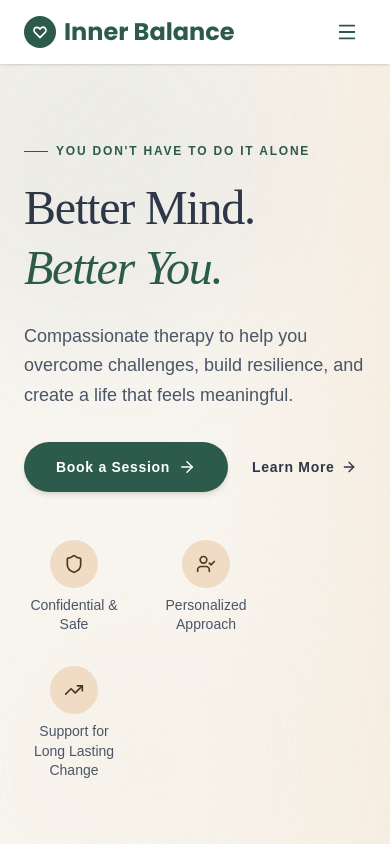
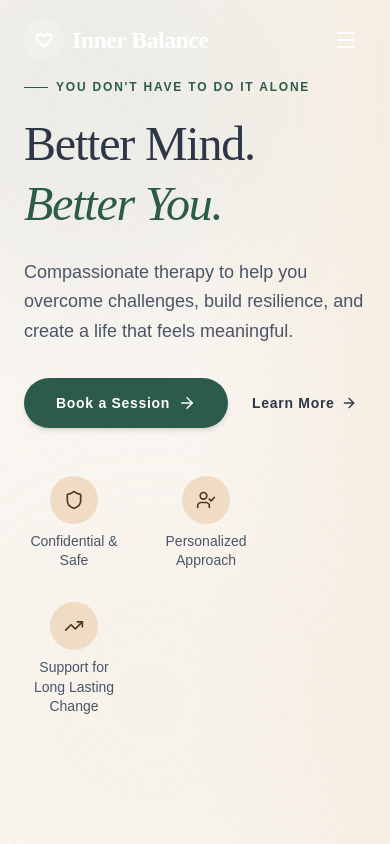
Before and after one commit to Kabita01-web/teletherapy-platform, a React (Vite) app in the folder client/: page / in a window 390 px wide. Shown: the top 844 px of the page. Built offline with nearby package versions, Linux system fonts and the light colour scheme.

Commit message:
feat: Add navigation links for hero pages, improve mobile menu button appearance, and add feature to toggle the login screen.

```diff
--- a/client/src/components/landing/Navbar.jsx
+++ b/client/src/components/landing/Navbar.jsx
@@ -1,17 +1,35 @@
 import { useState, useEffect } from 'react';
 import { Menu, X } from 'lucide-react';
-import { Link } from 'react-router-dom';
+import { Link, useLocation } from 'react-router-dom';
 
 export default function Navbar() {
   const [isScrolled, setIsScrolled] = useState(false);
   const [mobileOpen, setMobileOpen] = useState(false);
+  const [isLoggedIn, setIsLoggedIn] = useState(false);
+
+  const location = useLocation();
+
+  // Pages that have a full-screen hero at the top
+  const heroPages = ['/', '/about', '/contact', '/therapists'];
+
+  const isHeroPage = heroPages.includes(location.pathname);
 
   useEffect(() => {
-    const onScroll = () => setIsScrolled(window.scrollY > 10);
+    const handleScroll = () => {
+      setIsScrolled(window.scrollY > 40);
+    };
 
-    window.addEventListener('scroll', onScroll);
+    handleScroll();
 
-    return () => window.removeEventListener('scroll', onScroll);
+    window.addEventListener('scroll', handleScroll);
+
+    return () => {
+      window.removeEventListener('scroll', handleScroll);
+    };
+  }, []);
+
+  useEffect(() => {
+    setIsLoggedIn(Boolean(localStorage.getItem('token')));
   }, []);
 
   const navLinks = [
@@ -21,27 +39,89 @@ export default function Navbar() {
     { label: 'Contact Us', to: '/contact' },
   ];
 
+  /*
+   * Hero pages:
+   *
+   * At the very top:
+   * transparent navbar over image
+   *
+   * After scrolling:
+   * solid blurred navbar
+   */
+
+  const transparentNavbar =
+    isHeroPage && !isScrolled;
+
   return (
     <nav
-      className={`w-full top-0 sticky z-50 transition-all duration-300 ${
-        isScrolled
-          ? 'bg-surface shadow-md'
-          : 'bg-surface/95 shadow-sm'
-      }`}
+      className={`
+        top-0
+        left-0
+        w-full
+        z-50
+        transition-all
+        duration-300
+        ${
+          isHeroPage
+            ? 'fixed'
+            : 'sticky'
+        }
+        ${
+          transparentNavbar
+            ? 'bg-transparent'
+            : 'bg-surface/95 backdrop-blur-md shadow-md border-b border-surface-variant'
+        }
+      `}
     >
-      <div className="max-w-[1280px] mx-auto px-6 md:px-16 h-16 flex items-center justify-between">
+      <div
+        className="
+          max-w-[1280px]
+          mx-auto
+          px-6
+          md:px-16
+          h-20
+          flex
+          items-center
+          justify-between
+        "
+      >
 
-        {/* Logo */}
+        {/* LOGO */}
+
         <Link
           to="/"
           className="flex items-center gap-2 group"
-          id="nav-logo"
         >
-          <div className="w-8 h-8 rounded-full bg-primary flex items-center justify-center">
+          <div
+            className={`
+              w-10
+              h-10
+              rounded-full
+              flex
+              items-center
+              justify-center
+              transition-all
+              duration-300
+              ${
+                transparentNavbar
+                  ? 'bg-white/20 backdrop-blur-sm'
+                  : 'bg-primary'
+              }
+            `}
+          >
             <svg
               viewBox="0 0 24 24"
               fill="none"
-              className="w-4 h-4 text-white"
+              className={`
+                w-5
+                h-5
+                transition-colors
+                ${
+                  transparentNavbar
+                    ? 'text-white'
+                    : 'text-white'
+                }
+              `}
               stroke="currentColor"
               strokeWidth={2.5}
             >
@@ -53,92 +133,225 @@ export default function Navbar() {
             </svg>
           </div>
 
-          <span className="text-[24px] font-headline-md font-bold text-primary leading-none">
+          <span
+            className={`
+              text-[24px]
+              font-['Fraunces',serif]
+              font-semibold
+              leading-none
+              tracking-tight
+              transition-colors
+              duration-300
+              ${
+                transparentNavbar
+                  ? 'text-white'
+                  : 'text-primary'
+              }
+            `}
+          >
             Inner Balance
           </span>
         </Link>
 
-        {/* Desktop Navigation */}
+        {/* DESKTOP NAVIGATION */}
+
         <div className="hidden md:flex items-center gap-8">
           {navLinks.map((link) => (
             <Link
               key={link.to}
               to={link.to}
-              className="text-label-md font-label-md text-on-surface-variant hover:text-primary transition-colors duration-200"
+              className={`
+                text-label-md
+                font-['Plus_Jakarta_Sans',sans-serif]
+                font-medium
+                transition-colors
+                duration-200
+                ${
+                  transparentNavbar
+                    ? 'text-white hover:text-white/75'
+                    : 'text-on-surface-variant hover:text-primary'
+                }
+              `}
             >
               {link.label}
             </Link>
           ))}
         </div>
 
-        {/* Desktop Actions */}
+        {/* ACTIONS */}
+
         <div className="hidden sm:flex items-center gap-4">
 
+          {isLoggedIn ? (
+            <Link
+              to="/dashboard"
+              className="
+                text-label-md
+                font-['Plus_Jakarta_Sans',sans-serif]
+                font-semibold
+                bg-primary
+                text-on-primary
+                px-6
+                py-2.5
+                rounded-full
+                hover:bg-primary-container
+                hover:shadow-md
+                transition-all
+              "
+            >
+              Dashboard
+            </Link>
+          ) : (
+            <>
               <Link
                 to="/login"
-            id="nav-login-btn"
-            className="text-label-md font-label-md text-primary hover:text-primary-container transition-colors duration-200"
+                className={`
+                  text-label-md
+                  font-['Plus_Jakarta_Sans',sans-serif]
+                  font-semibold
+                  transition-colors
+                  duration-200
+                  ${
+                    transparentNavbar
+                      ? 'text-white hover:text-white/75'
+                      : 'text-primary hover:text-primary-container'
+                  }
+                `}
               >
                 Login
               </Link>
 
               <Link
                 to="/register"
-            id="nav-signup-btn"
-            className="text-label-md font-label-md bg-primary text-on-primary px-6 py-2 rounded-full hover:bg-primary-container hover:text-on-primary-container transition-colors duration-200 shadow-sm"
+                className="
+                  text-label-md
+                  font-['Plus_Jakarta_Sans',sans-serif]
+                  font-semibold
+                  bg-primary
+                  text-white
+                  px-6
+                  py-2.5
+                  rounded-full
+                  hover:bg-primary-container
+                  hover:shadow-md
+                  transition-all
+                "
               >
                 Get Started
               </Link>
+            </>
+          )}
 
         </div>
 
-        {/* Mobile Menu Button */}
+        {/* MOBILE */}
+
         <button
-          id="nav-mobile-menu-btn"
-          className="md:hidden p-2 text-primary"
-          onClick={() => setMobileOpen(!mobileOpen)}
+          className={`
+            md:hidden
+            p-2
+            transition-colors
+            ${
+              transparentNavbar
+                ? 'text-white'
+                : 'text-primary'
+            }
+          `}
+          onClick={() =>
+            setMobileOpen(!mobileOpen)
+          }
           aria-label="Toggle menu"
-          aria-expanded={mobileOpen}
         >
-          {mobileOpen ? <X size={22} /> : <Menu size={22} />}
+          {mobileOpen ? (
+            <X size={24} />
+          ) : (
+            <Menu size={24} />
+          )}
         </button>
+
       </div>
 
-      {/* Mobile Menu */}
+      {/* MOBILE MENU */}
+
       {mobileOpen && (
-        <div className="md:hidden bg-surface border-t border-outline-variant px-6 py-4 flex flex-col gap-4">
-
+        <div
+          className="
+            md:hidden
+            bg-surface
+            border-t
+            border-outline-variant
+            px-6
+            py-4
+            flex
+            flex-col
+            gap-3
+          "
+        >
           {navLinks.map((link) => (
             <Link
               key={link.to}
               to={link.to}
-              className="text-label-md font-label-md text-on-surface hover:text-primary transition-colors py-2"
-              onClick={() => setMobileOpen(false)}
+              onClick={() =>
+                setMobileOpen(false)
+              }
+              className="
+                text-label-md
+                font-['Plus_Jakarta_Sans',sans-serif]
+                font-medium
+                text-on-surface
+                hover:text-primary
+                py-2
+              "
             >
               {link.label}
             </Link>
           ))}
 
-          <div className="flex gap-3 pt-2 border-t border-outline-variant">
-
+          <div
+            className="
+              flex
+              gap-3
+              pt-3
+              border-t
+              border-outline-variant
+            "
+          >
             <Link
               to="/login"
-              onClick={() => setMobileOpen(false)}
-              id="nav-mobile-login-btn"
-              className="flex-1 text-center text-label-md font-label-md border border-primary text-primary py-2 rounded-full hover:bg-surface-container-low transition-colors"
+              onClick={() =>
+                setMobileOpen(false)
+              }
+              className="
+                flex-1
+                text-center
+                border
+                border-primary
+                text-primary
+                py-2.5
+                rounded-full
+                font-semibold
+              "
             >
               Login
             </Link>
 
             <Link
               to="/register"
-              onClick={() => setMobileOpen(false)}
-              id="nav-mobile-signup-btn"
-              className="flex-1 text-center text-label-md font-label-md bg-primary text-on-primary py-2 rounded-full hover:bg-primary-container hover:text-on-primary-container transition-colors"
+              onClick={() =>
+                setMobileOpen(false)
+              }
+              className="
+                flex-1
+                text-center
+                bg-primary
+                text-white
+                py-2.5
+                rounded-full
+                font-semibold
+              "
             >
               Get Started
             </Link>
-
           </div>
         </div>
       )}
```
Lines whose indentation alone changed are shown as unchanged.
